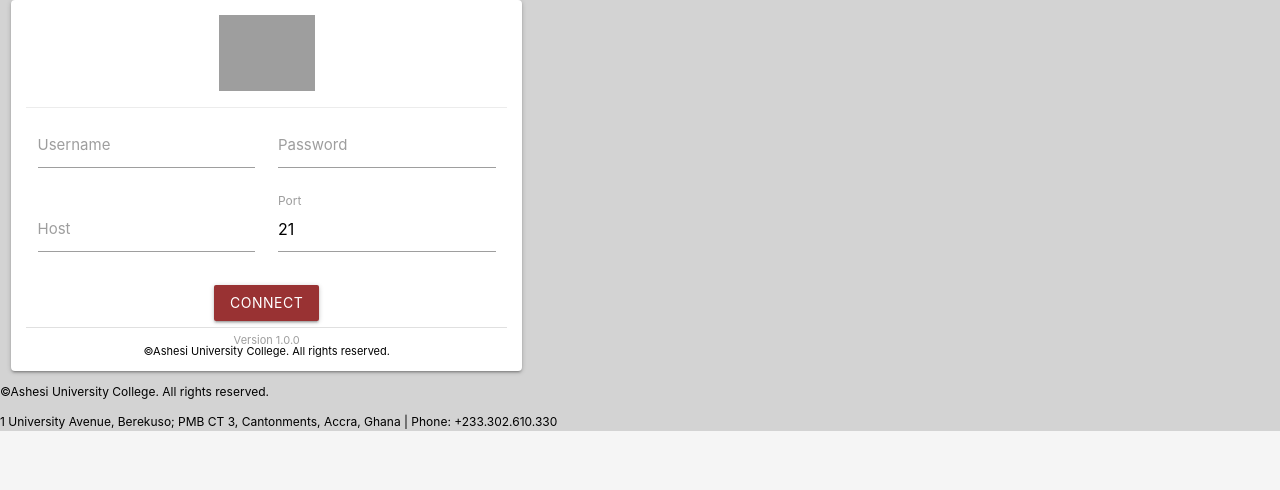
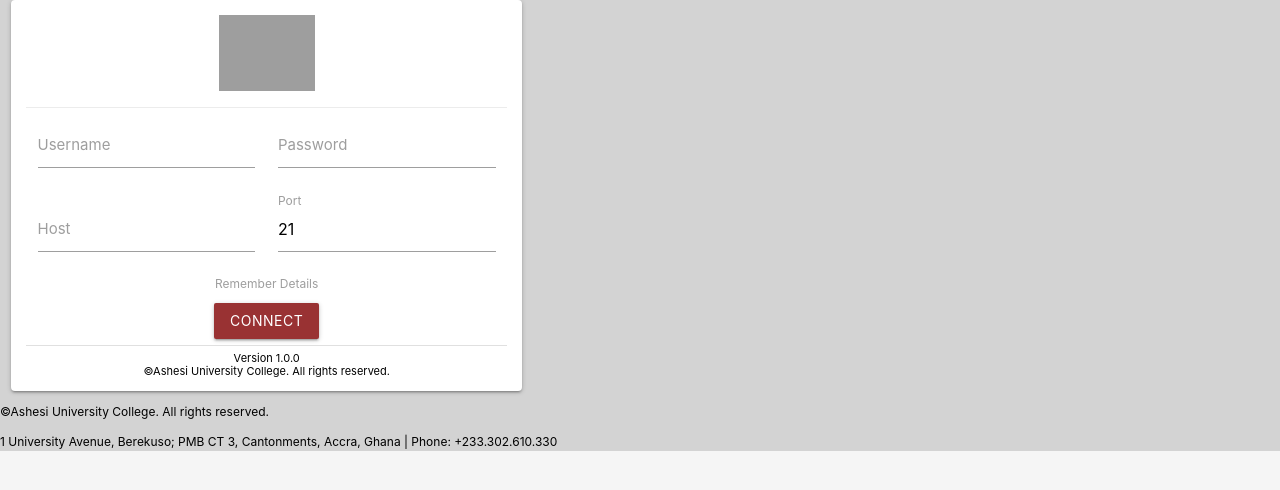
Before and after one commit to fredrickabayie/ASHFTP, a PHP site: page /dashboard.php in a window 1280 px wide. Shown: the top 490 px of the page. Run offline with PHP 8.4, Linux system fonts and the light colour scheme; some libraries are stand-ins or nearby versions; grey boxes are pictures that could not be loaded.

Commit message:
Login View

```diff
--- a/views/loginview.php
+++ b/views/loginview.php
@@ -6,7 +6,9 @@ and open the template in the editor.
 -->
   <html>
     <head>
-        <title>ashesiFTP</title>
+        <title>ASHFTP</title>
+
+        <link rel="icon" href="../images/ashftp-02.png" sizes="50x50">
       <!--Import materialize.css-->
       <link type="text/css" rel="stylesheet" href="../assets/css/materialize.min.css"  media="screen,projection"/>
 
@@ -40,7 +42,7 @@ and open the template in the editor.
               background: #993233;
           }
 
-          .btn:active{
+          .btn:active {
               background: #993233;
           }
 
@@ -88,7 +90,7 @@ and open the template in the editor.
             <!--<p class="z-depth-5"></p>-->
             <div class="card" style="margin:0;padding: 0; border-radius: 4px">
                 <div class="card-content black-text" style="text-align: center; margin: 0; padding: 15px">
-                    <span class="card-title"><img style="width: 96px; height: 76px" src="../images/ashftp-01.png"></span>
+                    <span class="card-title"><img style="width: 96px; height: 76px" src="../images/logo.jpg"></span>
                 <div class="row" style="margin:0;padding: 0">
 
               <!--<form class="col s12" name="login">-->
@@ -120,7 +122,14 @@ and open the template in the editor.
 
                   <!--<div class="divider" style="background-color: black; width: 20px; height: 20px"></div>-->
                   <!--<div class="input-field col s12">-->
+
                     <div class="card-action">
+                        <!--<div class="input-field">-->
+                         <p>
+                             <input type="checkbox" id="test5"/>
+                            <label for="test5">Remember Details</label>
+                          </p>
+                        <!--</div>-->
                         <button id="connect" style="top: 10px" class="btn waves-effect waves-light" type="submit" form="login">
                             Connect
                           <!--<i class="mdi-content-send right"></i>-->
@@ -133,7 +142,7 @@ and open the template in the editor.
 
                  <div class="divider"></div>
                     <div style="text-align: center; font-size: 11px;  line-height: .8em; padding-top: 8px;">
-                        <a style="padding-bottom: 2px; color: #9e9e9e">Version 1.0.0</a>
+                        <p style="padding-bottom: 2px">Version 1.0.0</p>
                       <p style="padding-top: 2px">©Ashesi University College. All rights reserved.</p>
                     </div>
             <!--</form>-->
```
